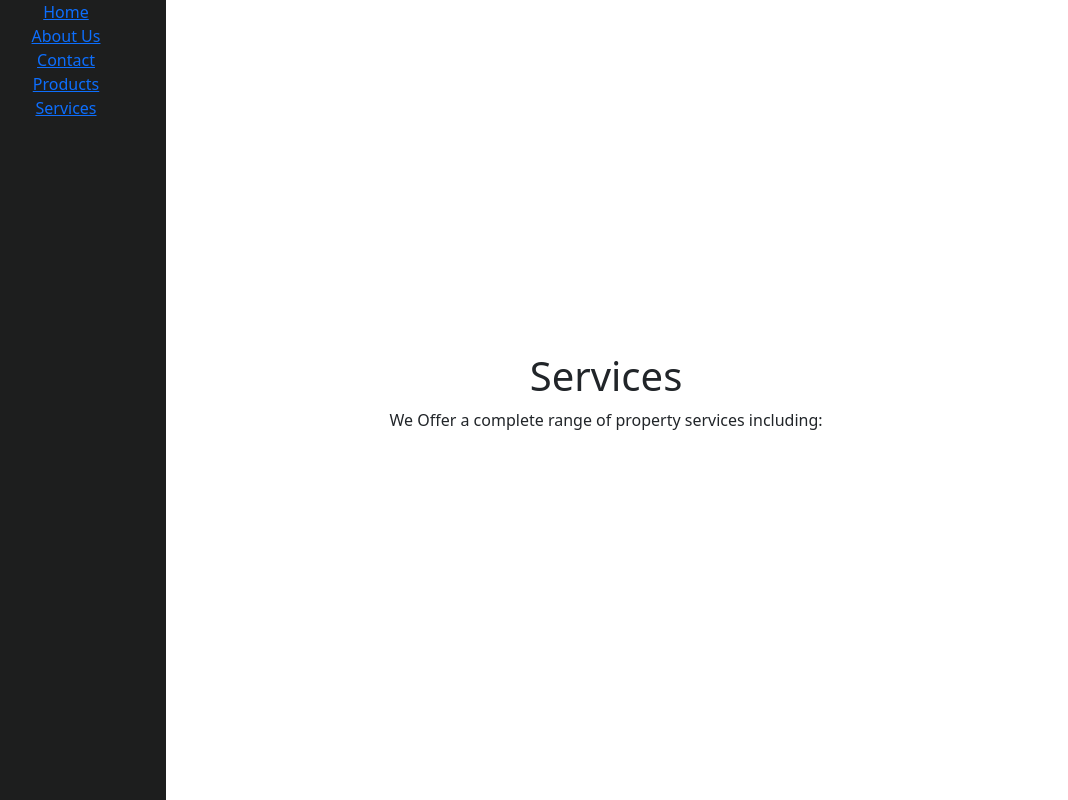
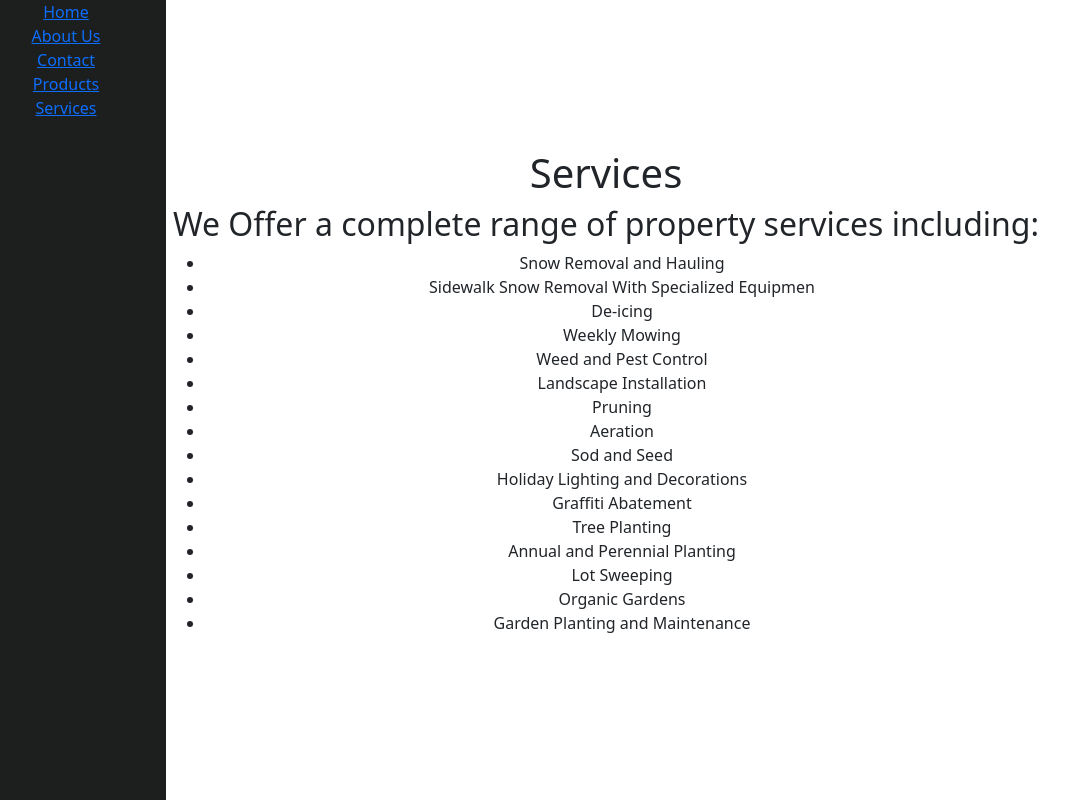
Before and after one commit to MikeAtwood/custom-products, a React (Vite) app: page /services in a window 1280 px wide. Shown: the whole page, without its empty margins (34-1102 px from the left). Built offline with nearby package versions, Linux system fonts and the light colour scheme.

Commit message:
added list items to Services

```diff
--- a/src/pages/Services.jsx
+++ b/src/pages/Services.jsx
@@ -2,7 +2,26 @@ const Services = () => {
     return (
         <div className="services">
             <h1>Services</h1>
-            <p>We Offer a complete range of property services including:</p>
+            <h2>We Offer a complete range of property services including:</h2>
+            <ul>
+                <li>Snow Removal and Hauling</li>
+                <li>Sidewalk Snow Removal With Specialized Equipmen</li>
+                <li>De-icing</li>
+                <li>Weekly Mowing</li>
+                <li>Weed and Pest Control</li>
+                <li>Landscape Installation</li>
+                <li>Pruning</li>
+                <li>Aeration</li>
+                <li>Sod and Seed</li>
+                <li>Holiday Lighting and Decorations</li>
+                <li>Graffiti Abatement</li>
+                <li>Tree Planting</li>
+                <li>Annual and Perennial Planting</li>
+                <li>Lot Sweeping</li>
+                <li>Organic Gardens</li>
+                <li>Garden Planting and Maintenance</li>
+
+            </ul>
         </div>
     )
 }
```
